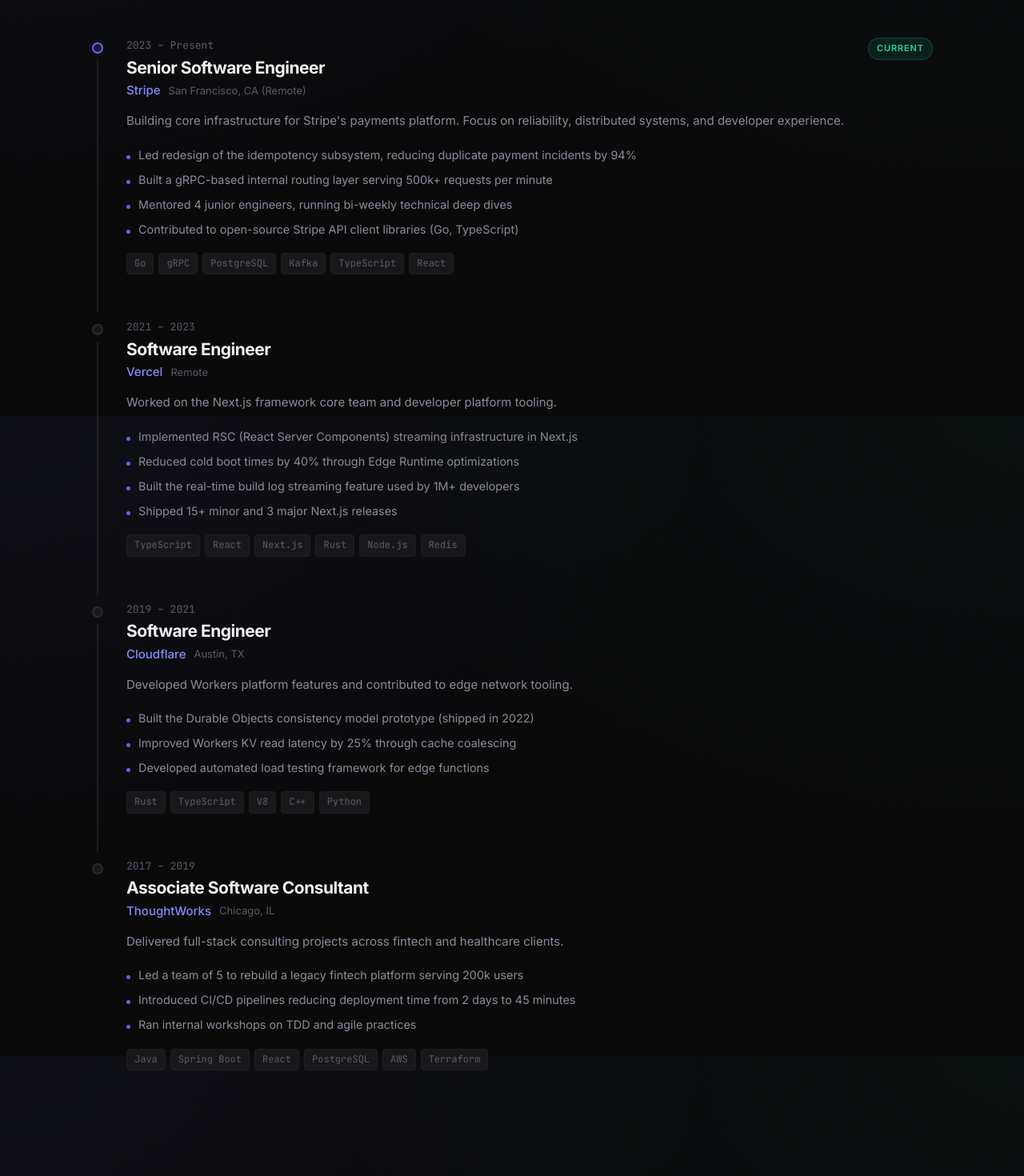
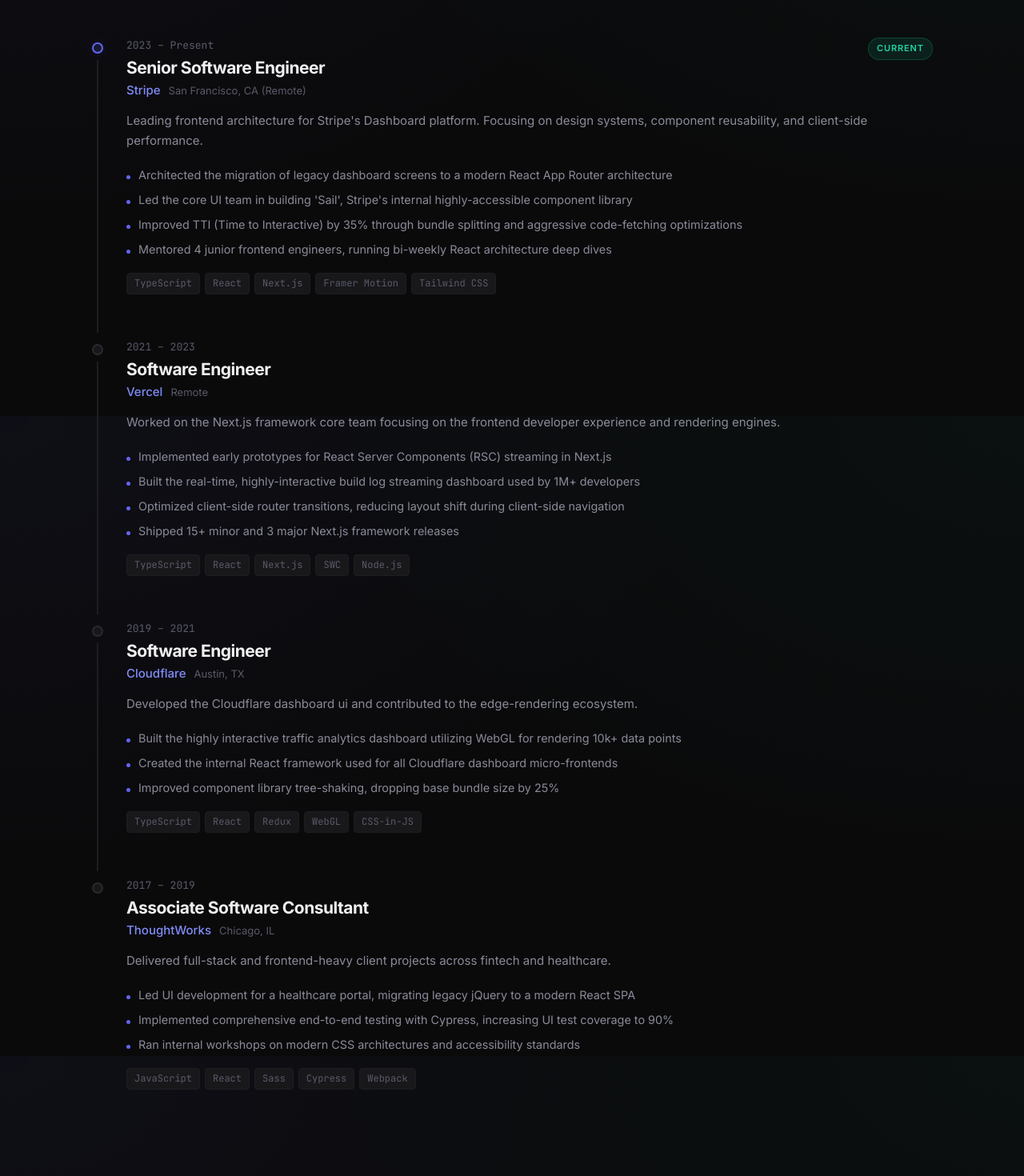
Before and after one commit to henryy-bui/henry-web, a Next.js app: page /experience in a window 1280 px wide. Shown: the part 280-1750 px from the top of the page at 80% size. Built offline with nearby package versions, Linux system fonts and the light colour scheme.

Commit message:
feat: Realign portfolio content to emphasize frontend development and UI/UX expertise.

```diff
--- a/src/data/experience.ts
+++ b/src/data/experience.ts
@@ -23,14 +23,14 @@
     endYear: null,
     location: "San Francisco, CA (Remote)",
     description:
-      "Building core infrastructure for Stripe's payments platform. Focus on reliability, distributed systems, and developer experience.",
+      "Leading frontend architecture for Stripe's Dashboard platform. Focusing on design systems, component reusability, and client-side performance.",
     achievements: [
-      "Led redesign of the idempotency subsystem, reducing duplicate payment incidents by 94%",
-      "Built a gRPC-based internal routing layer serving 500k+ requests per minute",
-      "Mentored 4 junior engineers, running bi-weekly technical deep dives",
-      "Contributed to open-source Stripe API client libraries (Go, TypeScript)",
+      "Architected the migration of legacy dashboard screens to a modern React App Router architecture",
+      "Led the core UI team in building 'Sail', Stripe's internal highly-accessible component library",
+      "Improved TTI (Time to Interactive) by 35% through bundle splitting and aggressive code-fetching optimizations",
+      "Mentored 4 junior frontend engineers, running bi-weekly React architecture deep dives",
     ],
-    tech: ["Go", "gRPC", "PostgreSQL", "Kafka", "TypeScript", "React"],
+    tech: ["TypeScript", "React", "Next.js", "Framer Motion", "Tailwind CSS"],
     current: true,
   },
   {
@@ -42,14 +42,14 @@
     endYear: 2023,
     location: "Remote",
     description:
-      "Worked on the Next.js framework core team and developer platform tooling.",
+      "Worked on the Next.js framework core team focusing on the frontend developer experience and rendering engines.",
     achievements: [
-      "Implemented RSC (React Server Components) streaming infrastructure in Next.js",
-      "Reduced cold boot times by 40% through Edge Runtime optimizations",
-      "Built the real-time build log streaming feature used by 1M+ developers",
-      "Shipped 15+ minor and 3 major Next.js releases",
+      "Implemented early prototypes for React Server Components (RSC) streaming in Next.js",
+      "Built the real-time, highly-interactive build log streaming dashboard used by 1M+ developers",
+      "Optimized client-side router transitions, reducing layout shift during client-side navigation",
+      "Shipped 15+ minor and 3 major Next.js framework releases",
     ],
-    tech: ["TypeScript", "React", "Next.js", "Rust", "Node.js", "Redis"],
+    tech: ["TypeScript", "React", "Next.js", "SWC", "Node.js"],
   },
   {
     id: "cloudflare",
@@ -60,13 +60,13 @@
     endYear: 2021,
     location: "Austin, TX",
     description:
-      "Developed Workers platform features and contributed to edge network tooling.",
+      "Developed the Cloudflare dashboard ui and contributed to the edge-rendering ecosystem.",
     achievements: [
-      "Built the Durable Objects consistency model prototype (shipped in 2022)",
-      "Improved Workers KV read latency by 25% through cache coalescing",
-      "Developed automated load testing framework for edge functions",
+      "Built the highly interactive traffic analytics dashboard utilizing WebGL for rendering 10k+ data points",
+      "Created the internal React framework used for all Cloudflare dashboard micro-frontends",
+      "Improved component library tree-shaking, dropping base bundle size by 25%",
     ],
-    tech: ["Rust", "TypeScript", "V8", "C++", "Python"],
+    tech: ["TypeScript", "React", "Redux", "WebGL", "CSS-in-JS"],
   },
   {
     id: "thoughtworks",
@@ -77,12 +77,12 @@
     endYear: 2019,
     location: "Chicago, IL",
     description:
-      "Delivered full-stack consulting projects across fintech and healthcare clients.",
+      "Delivered full-stack and frontend-heavy client projects across fintech and healthcare.",
     achievements: [
-      "Led a team of 5 to rebuild a legacy fintech platform serving 200k users",
-      "Introduced CI/CD pipelines reducing deployment time from 2 days to 45 minutes",
-      "Ran internal workshops on TDD and agile practices",
+      "Led UI development for a healthcare portal, migrating legacy jQuery to a modern React SPA",
+      "Implemented comprehensive end-to-end testing with Cypress, increasing UI test coverage to 90%",
+      "Ran internal workshops on modern CSS architectures and accessibility standards",
     ],
-    tech: ["Java", "Spring Boot", "React", "PostgreSQL", "AWS", "Terraform"],
+    tech: ["JavaScript", "React", "Sass", "Cypress", "Webpack"],
   },
 ];
```
Also changed, not shown: src/app/page.tsx (+20 -20 lines), src/data/projects.ts (+16 -17 lines).
